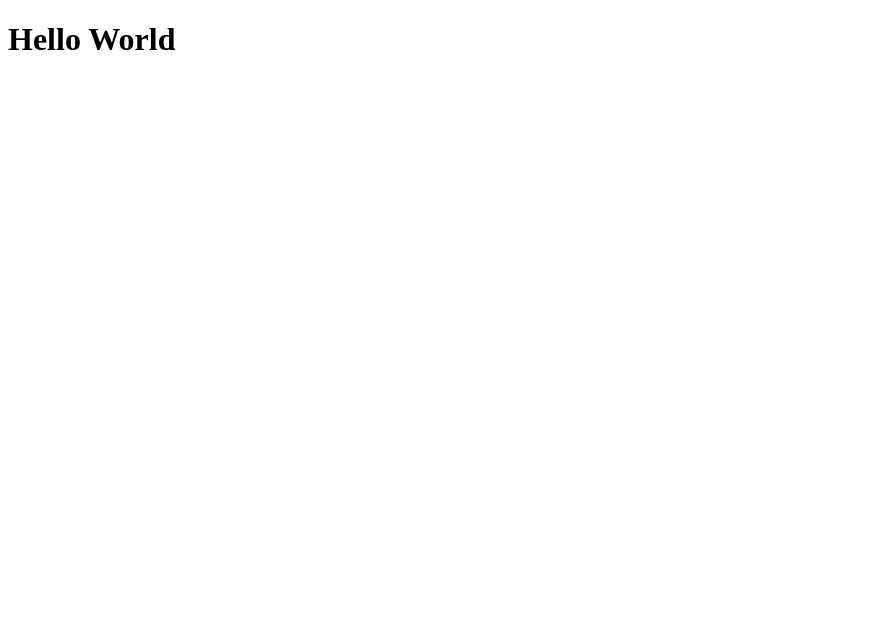
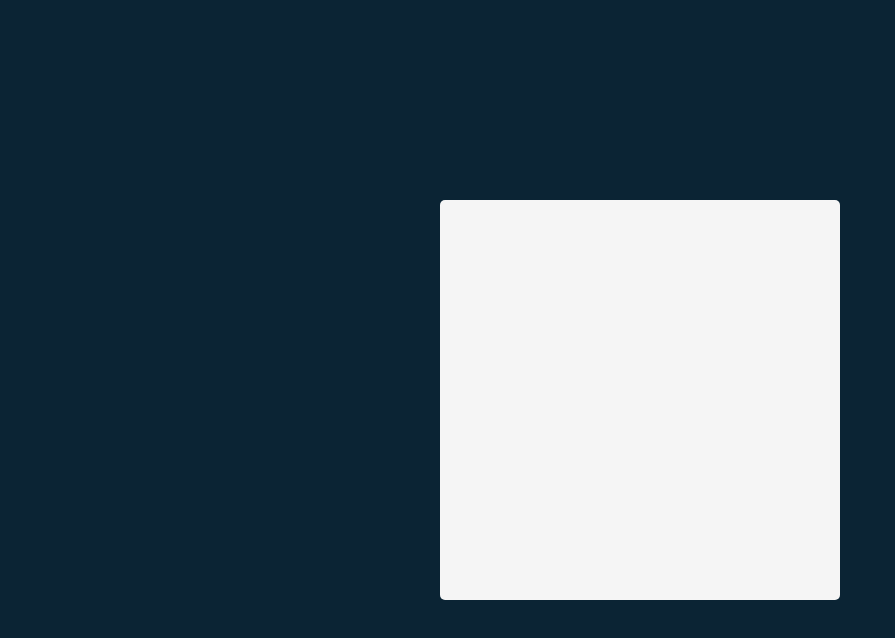
Before and after one commit to GuyP312/Tenzies, a React (Vite) app: page / in a window 1280 px wide. Shown: the top 638 px of the page, without its empty margins (0-895 px from the left). Built offline with nearby package versions, Linux system fonts and the light colour scheme.

Commit message:
Add index.css , style the website and add main tag to App,jsx

```diff
--- a/index.html
+++ b/index.html
@@ -3,6 +3,7 @@
   <head>
     <meta charset="UTF-8" />
     <link rel="icon" type="image/svg+xml" href="/vite.svg" />
+    <link rel="stylesheet" href = "/src/index.css" />
     <meta name="viewport" content="width=device-width, initial-scale=1.0" />
     <title>Tenzies</title>
   </head>
--- a/src/App.jsx
+++ b/src/App.jsx
@@ -3,7 +3,7 @@
 export default function App(){
   return (
     <>
-      <h1>Hello World</h1>
+      <main></main>
     </>
   )
 }
--- /dev/null
+++ b/src/index.css
@@ -0,0 +1,28 @@
+* {
+    box-sizing: border-box;
+}
+
+body {
+    margin: 0;
+    background-color: #0B2434;
+    padding: 20px;
+    height: 100vh;
+    display: flex;
+    flex-direction: column;
+    justify-content: center;
+    align-items: center;
+}
+
+div#root {
+    height: 100%;
+    width: 100%;
+    max-height: 400px;
+    max-width: 400px;
+}
+
+main {
+    background-color: #F5F5F5;
+    height: 100%;
+    border-radius: 5px;
+
+}
```
